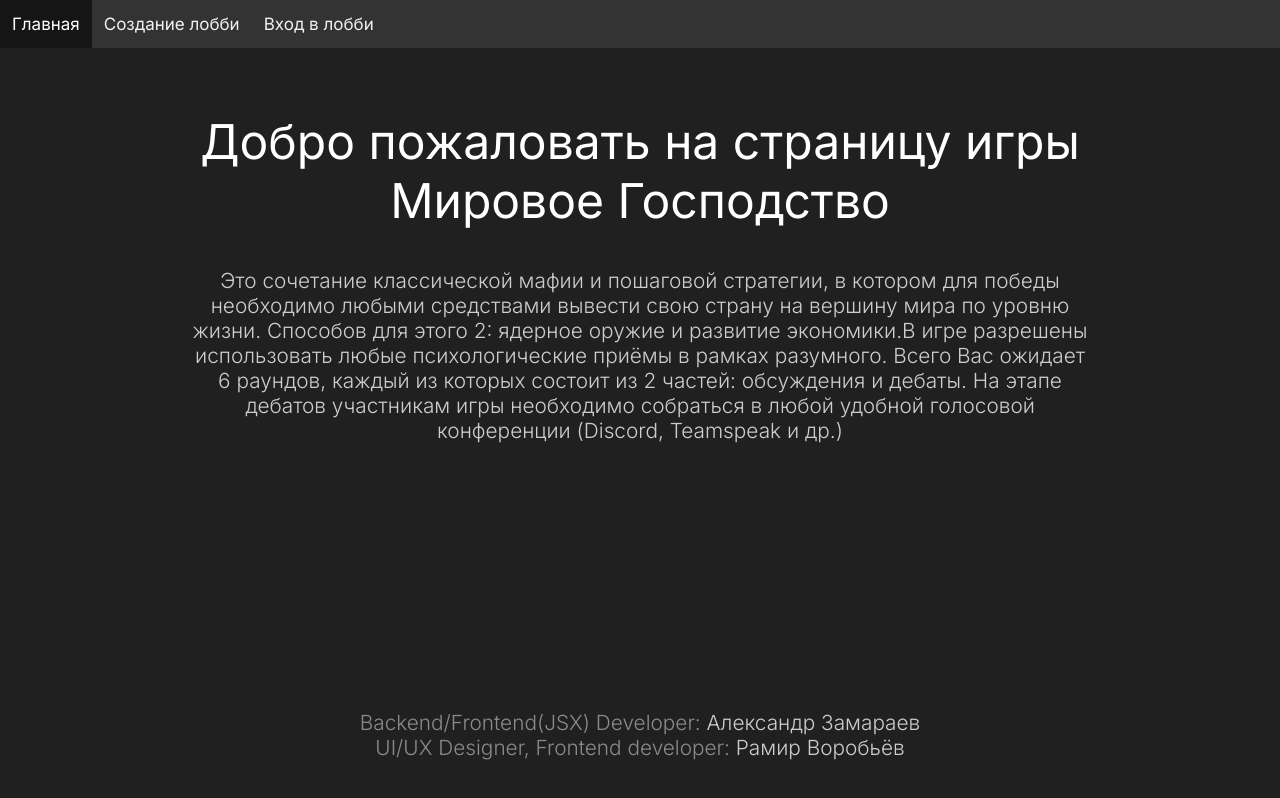
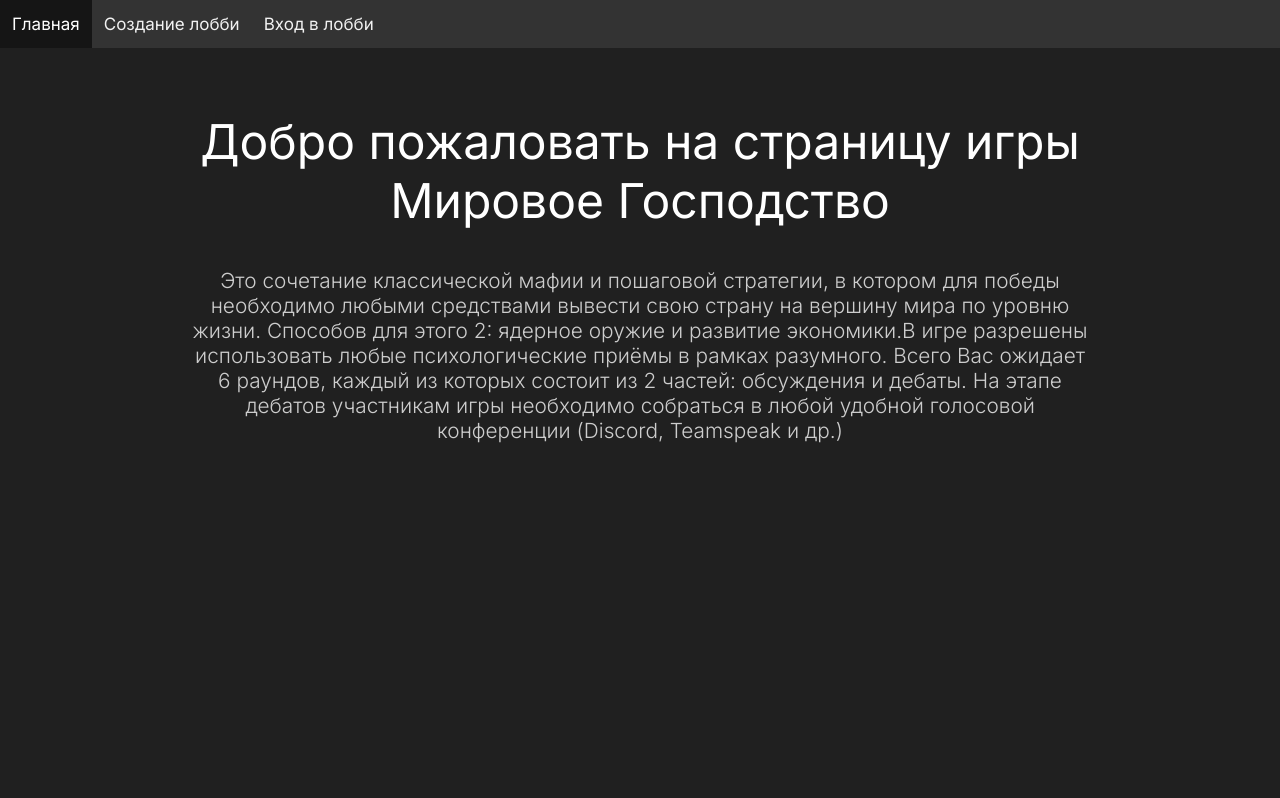
Before and after one commit to felixleyn/world-domination-frontend, a React (Vite) app: page / in a window 1280 px wide. Built offline with nearby package versions, Linux system fonts and the light colour scheme.

Commit message:
Update Home.jsx

```diff
--- a/src/components/screens/home/Home.jsx
+++ b/src/components/screens/home/Home.jsx
@@ -16,12 +16,6 @@ export default function Home() {
                     рамках разумного. Всего Вас ожидает 6 раундов, каждый из которых состоит из 2 частей: обсуждения и дебаты. На этапе дебатов участникам игры необходимо собраться в любой удобной голосовой конференции (Discord, Teamspeak и др.)
                 </h2>
             </div>
-
-
-        <div className={styles.contacts}>
-            <h2>Backend/Frontend(JSX) Developer: <a target='blank' href='https://vk.com/id380487228'><b>Александр Замараев</b></a></h2>
-            <h2>UI/UX Designer, Frontend developer: <a target='blank' href='https://vk.com/id201887526'><b>Рамир Воробьёв</b></a></h2>
-        </div>
         </>
     )
 }
```
Lines whose indentation alone changed are shown as unchanged.
